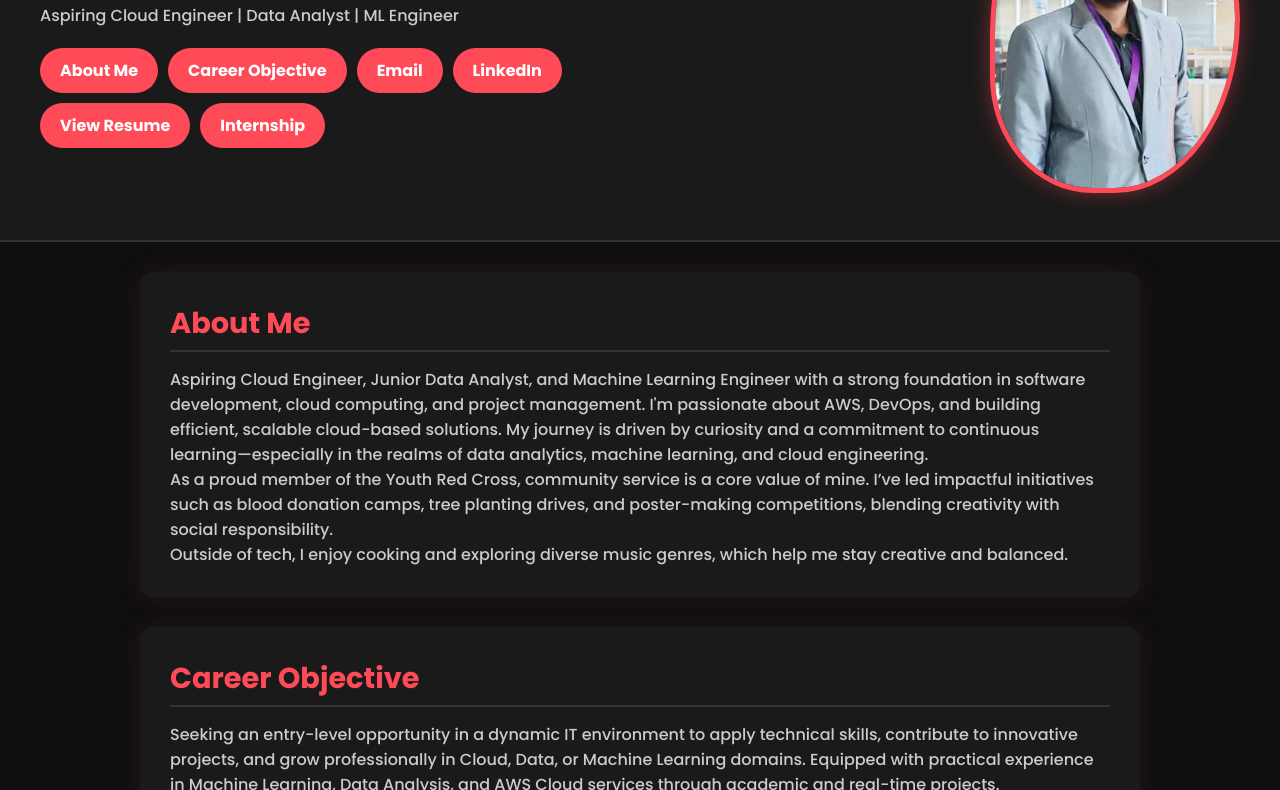
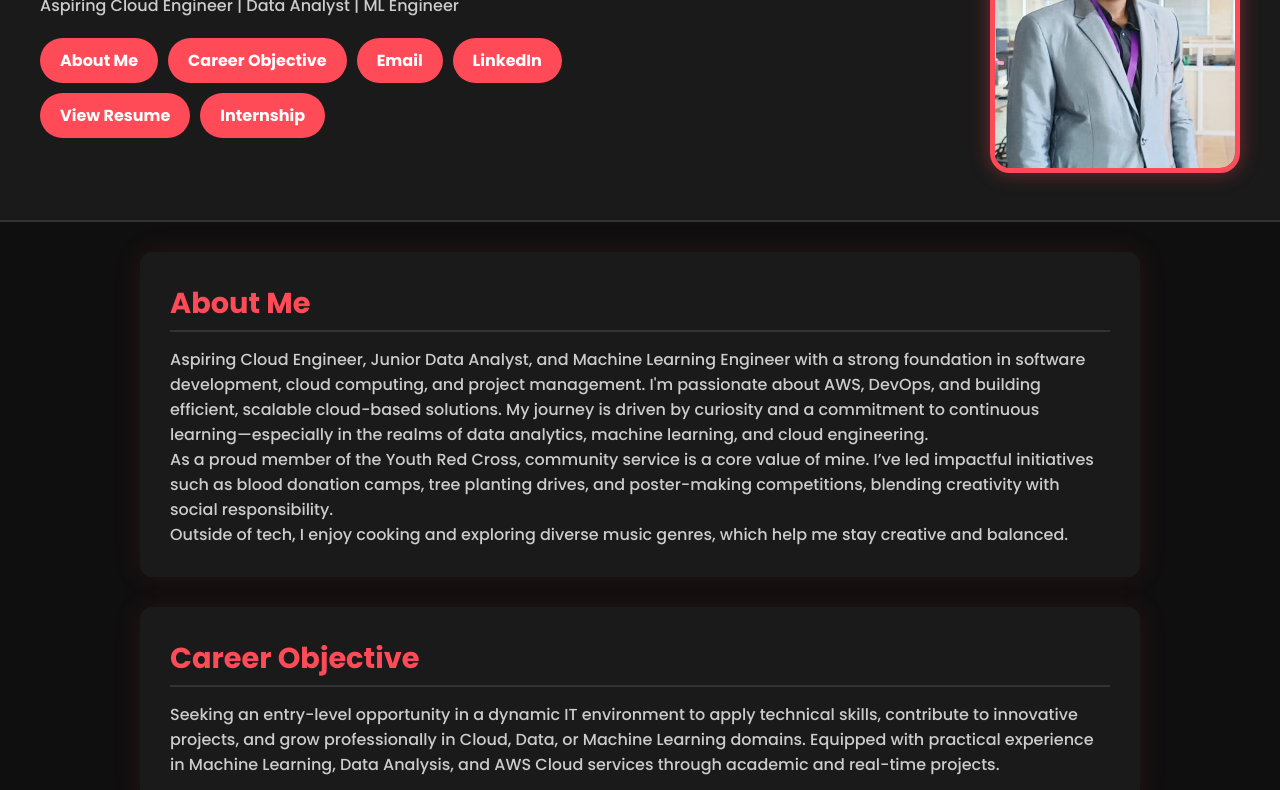
Before and after one commit to BALA5013/portfolio, a plain HTML site: page index.html in a window 1280 px wide. Shown: the part 167-957 px from the top of the page. Drawn offline with nearby package versions, Linux system fonts and the light colour scheme.

Commit message:
Add files via upload

```diff
--- a/index.html
+++ b/index.html
@@ -146,12 +146,13 @@ section:hover {
 }
 .profile-frame {
   width: 250px;
-  height: 320px;
+  height: 300px;
   object-fit: cover;
-  border-radius: 40% 60% 55% 45% / 55% 50% 60% 40%;
+  border-radius: 20px;  /* smooth rectangle */
   border: 5px solid #ff4a57;
   box-shadow: 0 0 20px rgba(255, 74, 87, 0.4);
 }
+
 </style>
 <script src="https://unpkg.com/scrollreveal"></script>
 </head>
```
